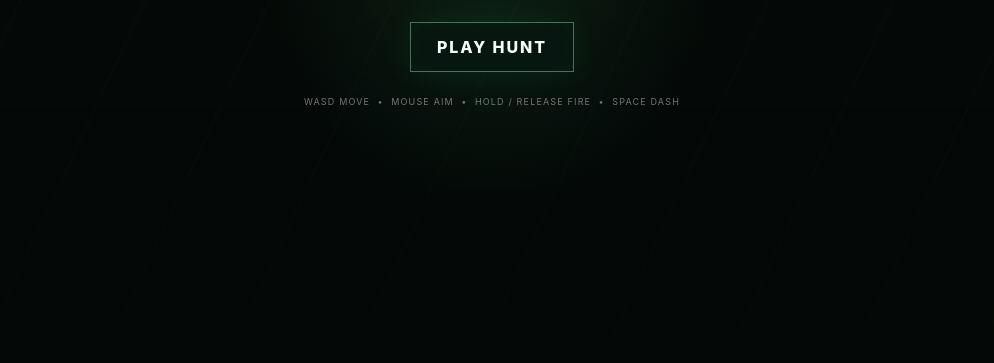
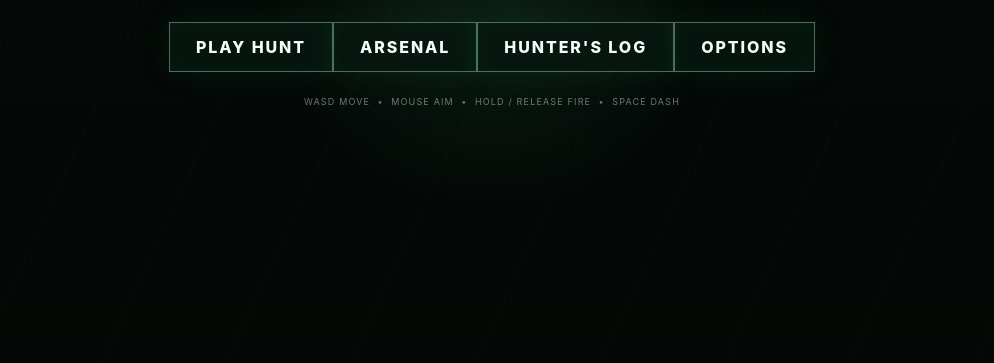
Before and after one commit to mikeylambo/arrowfall, a website built with Vite: page index.html in a window 1280 px wide. Shown: the part 437-800 px from the top of the page, without its empty margins (148-1142 px from the left). Built offline with nearby package versions, Linux system fonts and the light colour scheme.

Commit message:
Polish v1: complete camp menu and pause shell

```diff
--- a/index.html
+++ b/index.html
@@ -16,10 +16,12 @@
         <div class="eyebrow">A 20-MINUTE ARCHERY SURVIVOR</div>
         <h1>ARROW<span>FALL</span></h1>
         <p>The Hunt Begins</p>
-        <button id="play-button">PLAY HUNT</button>
+        <div class="menu-buttons"><button id="play-button">PLAY HUNT</button><button class="secondary menu-panel-btn" data-panel="arsenal">ARSENAL</button><button class="secondary menu-panel-btn" data-panel="log">HUNTER'S LOG</button><button class="secondary menu-panel-btn" data-panel="options">OPTIONS</button></div>
         <div class="controls-line">WASD MOVE &nbsp;•&nbsp; MOUSE AIM &nbsp;•&nbsp; HOLD / RELEASE FIRE &nbsp;•&nbsp; SPACE DASH</div>
       </div>
     </div>
+
+      <div id="menu-panel" class="menu-panel hidden"><div class="panel"><div class="eyebrow" id="menu-panel-eyebrow">ARROWFALL</div><h2 id="menu-panel-title">ARSENAL</h2><div id="menu-panel-body"></div><button id="menu-panel-close">BACK</button></div></div></div><div id="pause" class="overlay hidden"><div class="panel pause-panel"><div class="eyebrow">THE HUNT PAUSED</div><h2>TAKE YOUR SHOT</h2><button id="resume-button">RESUME HUNT</button><button id="quit-button" class="secondary">RETURN TO CAMP</button></div></div>
 
     <div id="hud" class="hud hidden">
       <div class="hud-left">
```
